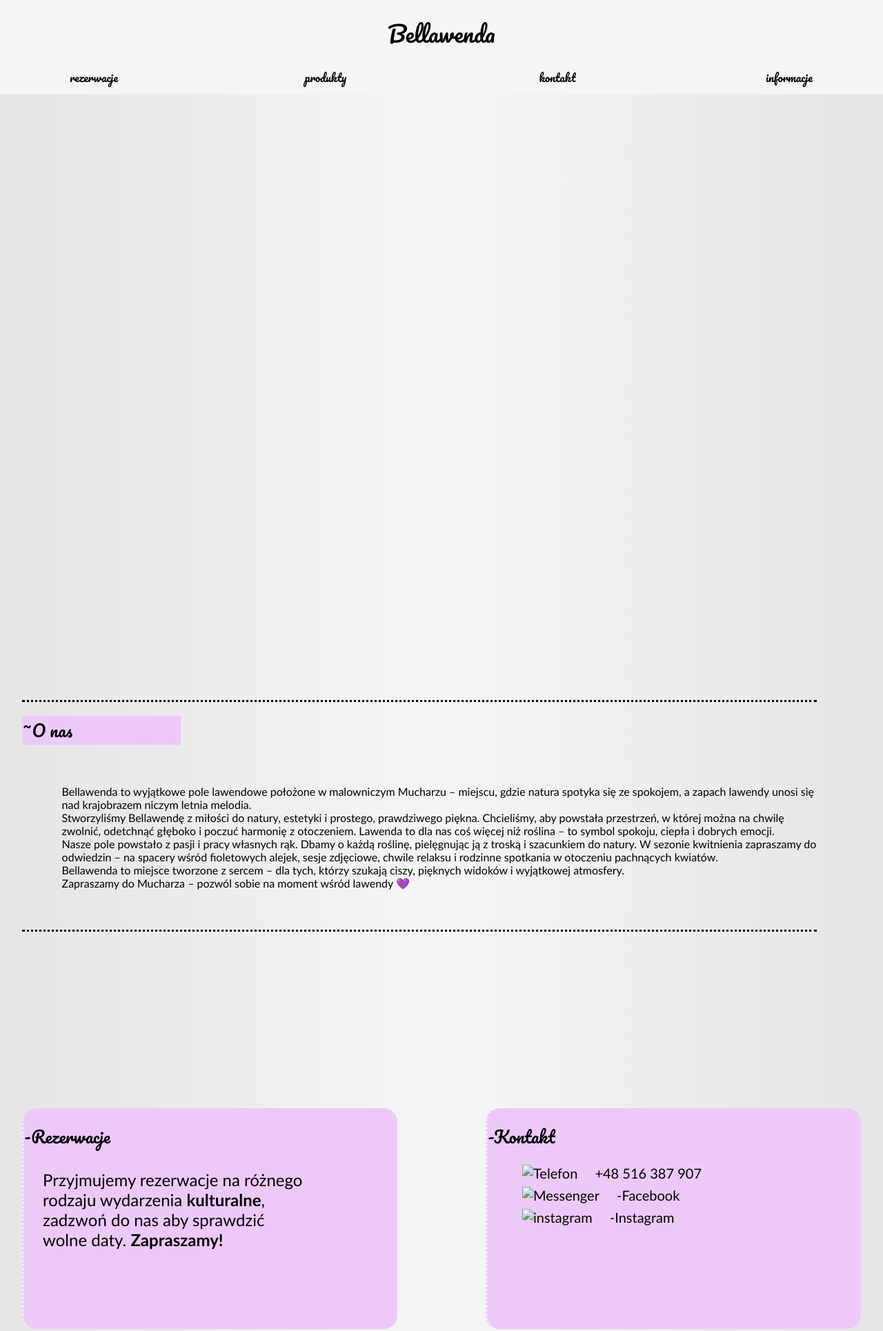
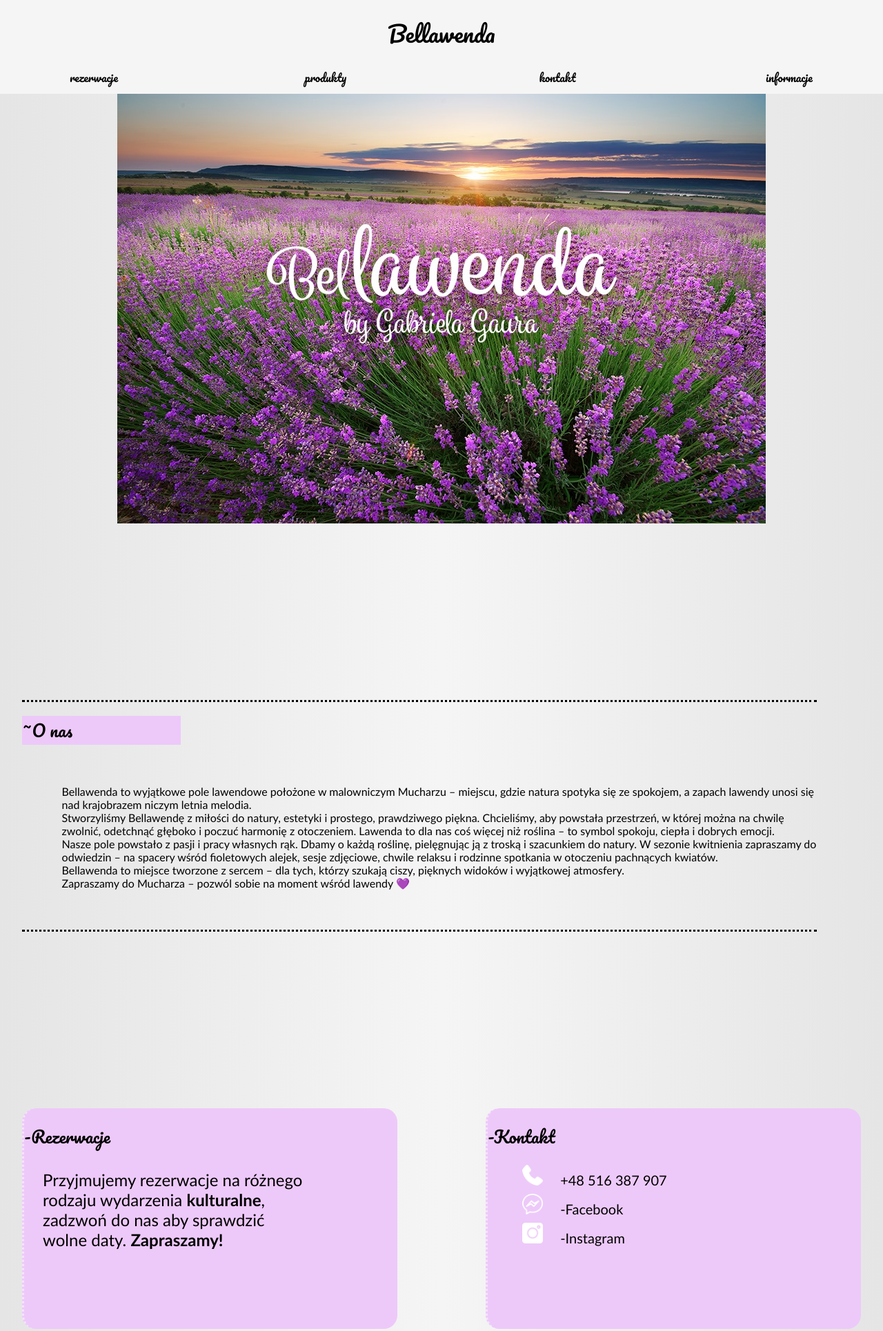
Before and after one commit to OskarGmagiini/probable-octo-sniffle, a plain HTML site: page index.html in a window 1280 px wide. Shown: the top 1930 px of the page at 69% size. Drawn offline with Linux system fonts and the light colour scheme; the site is published under a folder, as on GitHub Pages, so addresses that start at the root find nothing.

Commit message:
Add files via upload

```diff
--- a/index.html
+++ b/index.html
@@ -60,15 +60,15 @@ Zapraszamy do Mucharza – pozwól sobie na moment wśród lawendy 💜</p>
                 <h2>-Kontakt</h2>
                 <ul id="ContactInformation">
                     <li>
-                        <img src="/call.png" alt="Telefon">
+                        <img src="call.png" alt="Telefon">
                         <a href="tel:+48 516 387 907">+48 516 387 907</a>
                     </li>
                     <li>
-                        <img src="/facebook-message.png" alt="Messenger">
+                        <img src="facebook-message.png" alt="Messenger">
                         <a href="https://www.facebook.com/bellawenda.gaura">-Facebook</a>
                     </li>
                     <li>
-                        <img src="/instagram.png" alt="instagram">
+                        <img src="instagram.png" alt="instagram">
                         <a href="https://l.facebook.com/l.php?u=https%3A%2F%2Fwww.instagram.com%2Fbellawenda.gaura%3Ffbclid%3DIwZXh0bgNhZW0CMTAAYnJpZBEwckczV2Q3c2gzY1dWeEN4NHNydGMGYXBwX2lkEDIyMjAzOTE3ODgyMDA4OTIAAR5yhbaXMZbq14XPXc1NZ-rD8-fm709ehcgwbH6pPI2YwLQXrXQMIgRKYxZYCA_aem_8FEEmIPxdxXbeYusFvjcVg&h=ASVKPH72Nell594nTikz9r-b4kvvwPJTo--S3nIGrZIJCKBd9PaPOHgJrLjlRlEOlCMU7zxD_Z7LmAeBgm3dayitSQbwQ14Cw62j1cu1wFN29-WQx6U1spOPGIG79hvcRImS">-Instagram</a>
                     </li>
                 </ul>
--- a/lawenda.css
+++ b/lawenda.css
@@ -36,7 +36,7 @@ button:hover{
 .burger-nav{
     position: sticky;
     top: 0;
-    background-image: url("../menu_7588931.png");
+    background-image: url("menu_7588931.png");
     background-size: cover;
     background-position: center;
     width: 30px;
@@ -134,7 +134,7 @@ font-weight: 300;
 #TopPhoto{
     height: 274px;
     width: 100%;
-    background-image: url("../481897614_657755430105311_1551829371739882294_n.jpg");
+    background-image: url("481897614_657755430105311_1551829371739882294_n.jpg");
     background-position: center;
     background-repeat: no-repeat;
     background-size: 526px 274px;
@@ -251,7 +251,7 @@ background-color: white;
 
 }
 #TopPhotoSection{
-    background: url("../banner.png");
+    background: url("banner.png");
     background-repeat: no-repeat;
     background-position: center;
     width: 100%;
--- a/main.js
+++ b/main.js
@@ -23,12 +23,12 @@ products.forEach(product => {
     })
 
 
+
+    product.addEventListener("mouseleave", () => {
+      product.classList.remove("active");
+    });
+
   });
-
-  product.addEventListener("mouseleave", () => {
-    product.classList.remove("active");
-  });
-
 
 
 
```
